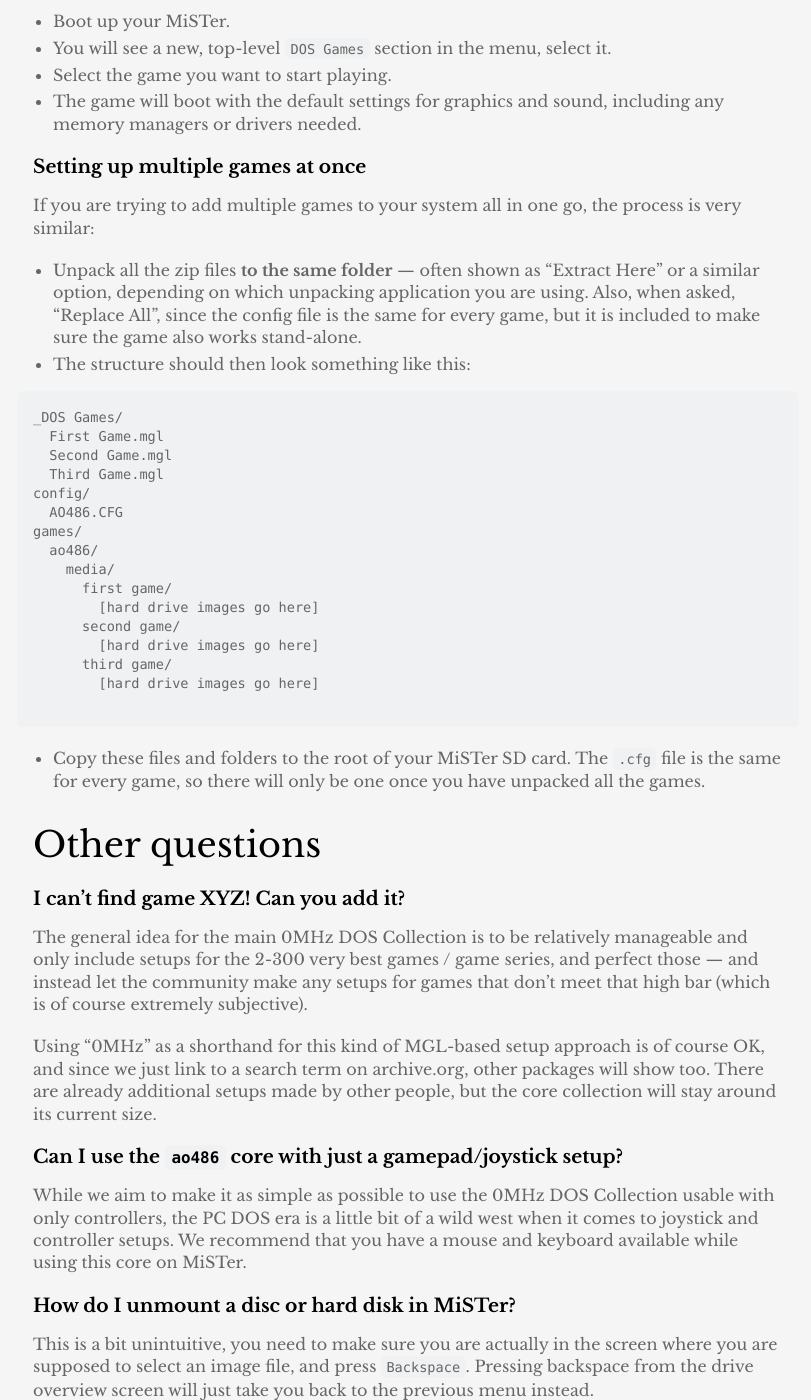
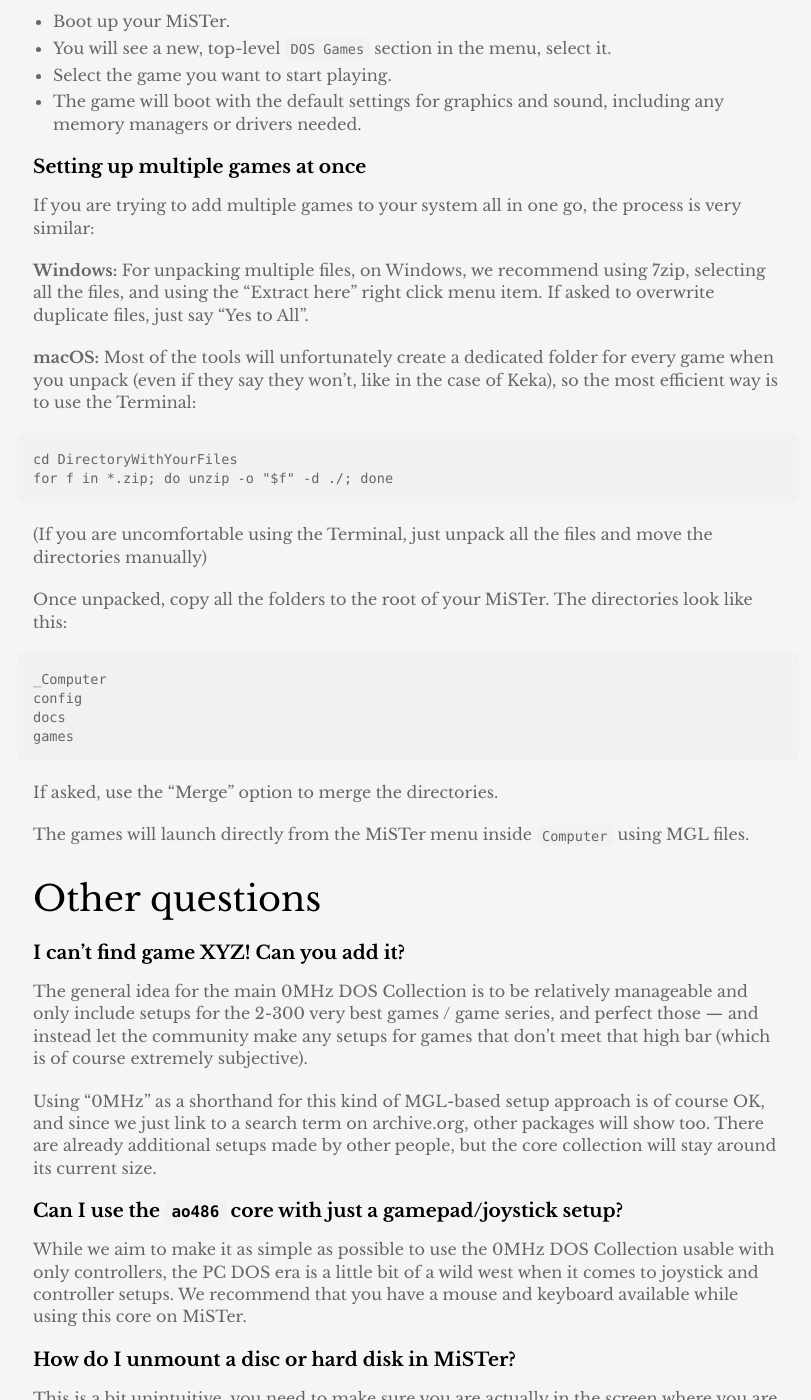
Before and after one commit to 0mhz-net/0mhz-net.github.io, a Jekyll site: the page built from docs.md, in a window 1280 px wide and 1400 px high, scrolled down 855 px. Shown: the whole window, without its empty margins (232-1043 px from the left). Built offline with Jekyll 4.4.1, drawn with Linux system fonts in a browser that asks for light colours.

Commit message:
Update with more specific macOS instructions

`````diff
--- a/docs.md
+++ b/docs.md
@@ -37,28 +37,29 @@
 
 If you are trying to add multiple games to your system all in one go, the process is very similar:
 
-* Unpack all the zip files **to the same folder** — often shown as "Extract Here" or a similar option, depending on which unpacking application you are using. Also, when asked, "Replace All", since the config file is the same for every game, but it is included to make sure the game also works stand-alone.
-* The structure should then look something like this:
+**Windows:** For unpacking multiple files, on Windows, we recommend using 7zip, selecting all the files, and using the "Extract here" right click menu item. If asked to overwrite duplicate files, just say "Yes to All".
+
+**macOS:** Most of the tools will unfortunately create a dedicated folder for every game when you unpack (even if they say they won't, like in the case of Keka), so the most efficient way is to use the Terminal:
 
 ```
-_DOS Games/
-  First Game.mgl
-  Second Game.mgl
-  Third Game.mgl
-config/
-  AO486.CFG
-games/
-  ao486/
-    media/
-      first game/
-        [hard drive images go here]
-      second game/
-        [hard drive images go here]
-      third game/
-        [hard drive images go here]
+cd DirectoryWithYourFiles
+for f in *.zip; do unzip -o "$f" -d ./; done
+````
+
+(If you are uncomfortable using the Terminal, just unpack all the files and move the directories manually)
+
+Once unpacked, copy all the folders to the root of your MiSTer. The directories look like this:
 
 ```
-* Copy these files and folders to the root of your MiSTer SD card. The `.cfg` file is the same for every game, so there will only be one once you have unpacked all the games.
+_Computer
+config
+docs
+games
+```
+
+If asked, use the "Merge" option to merge the directories.
+
+The games will launch directly from the MiSTer menu inside `Computer` using MGL files.
 
 ## Other questions
 
`````
